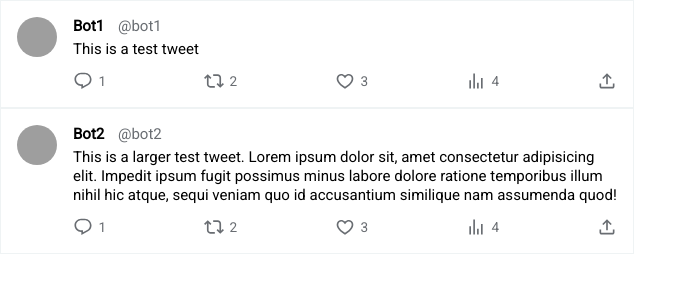
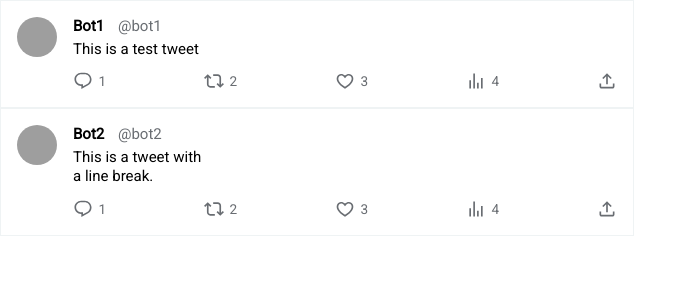
Before and after one commit to Quibylix/x-clone, a Next.js app: page / in a window 1280 px wide. Shown: the top 300 px of the page, without its empty margins (0-697 px from the left). Built offline with nearby package versions, Linux system fonts and the light colour scheme; grey boxes are pictures that could not be loaded.

Commit message:
feat: allow to write tweets with line breaks

```diff
--- a/app/page.tsx
+++ b/app/page.tsx
@@ -21,7 +21,8 @@ export default function Home() {
         avatarUrl="https://gravatar.com/avatar/252cb8ef15e0b121cbe9d54f051d3150?s=400&d=retro&r=x"
         profileName="Bot2"
         handle="bot2"
-        content="This is a larger test tweet. Lorem ipsum dolor sit, amet consectetur adipisicing elit. Impedit ipsum fugit possimus minus labore dolore ratione temporibus illum nihil hic atque, sequi veniam quo id accusantium similique nam assumenda quod!"
+        content={`This is a tweet with
+a line break.`}
         comments={1}
         retweets={2}
         likes={3}
--- a/components/Tweet/Tweet.module.css
+++ b/components/Tweet/Tweet.module.css
@@ -32,6 +32,7 @@
   padding-top: 0.3rem;
   padding-bottom: 0.8rem;
   line-height: 1.25;
+  white-space: pre-wrap;
 }
 
 .actions {
```
